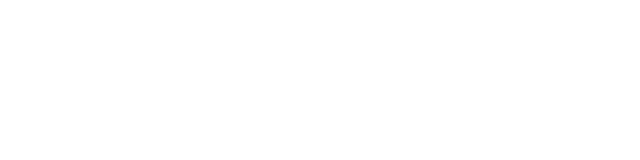
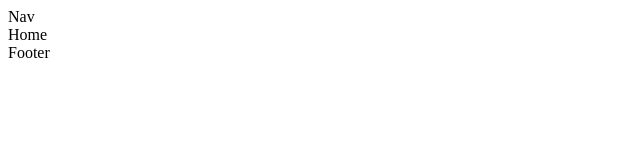
Before and after one commit to rotadeo-projetos/projetosistema, a React (Vite) app: page / in a window 1280 px wide. Shown: the top 160 px of the page, without its empty margins (0-640 px from the left). Built offline with nearby package versions, Linux system fonts and the light colour scheme.

Commit message:
criando as rotas do projeto

```diff
--- a/src/App.jsx
+++ b/src/App.jsx
@@ -1,12 +1,35 @@
-
+import {BrowserRouter, Routes, Route} from 'react-router-dom'
+import Nav from './components/Nav'
+import Error  from './routes/Error'
+import Home from './routes/Home'
+import Cliente from './routes/Cliente'
+import Footer from './components/Footer'
 
 function App() {
 
 
   return (
-    <>
+    // Habilita a navegação por rotas na aplicação
+    <BrowserRouter>
+    {/* Chamando o componente Nav */}
+    <Nav/>
+    <main>
+      {/* Gerencia a exibição dos componentes com base na url */}
+      <Routes>
+        {/* Rota para chamar urls não encontradas */}
+        <Route path='*' element={<Error/>}/>
 
-    </>
+        {/* Rota para chamar o Home */}
+        <Route path='/' element={<Home/>}/>
+
+        {/* Rota para chamar o Cliente */}
+        <Route path='/cliente' element={<Cliente/>}/>
+
+      </Routes>
+    </main>
+    <Footer/>
+
+    </BrowserRouter>
   )
 }
 
```
